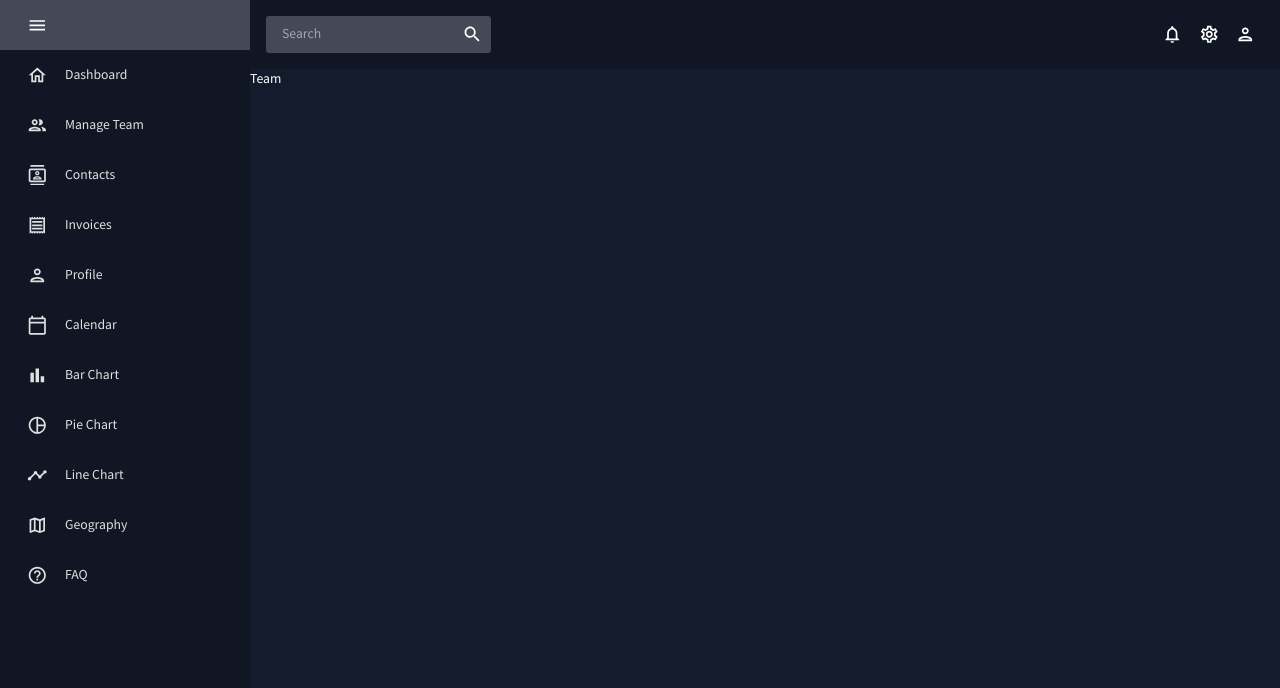
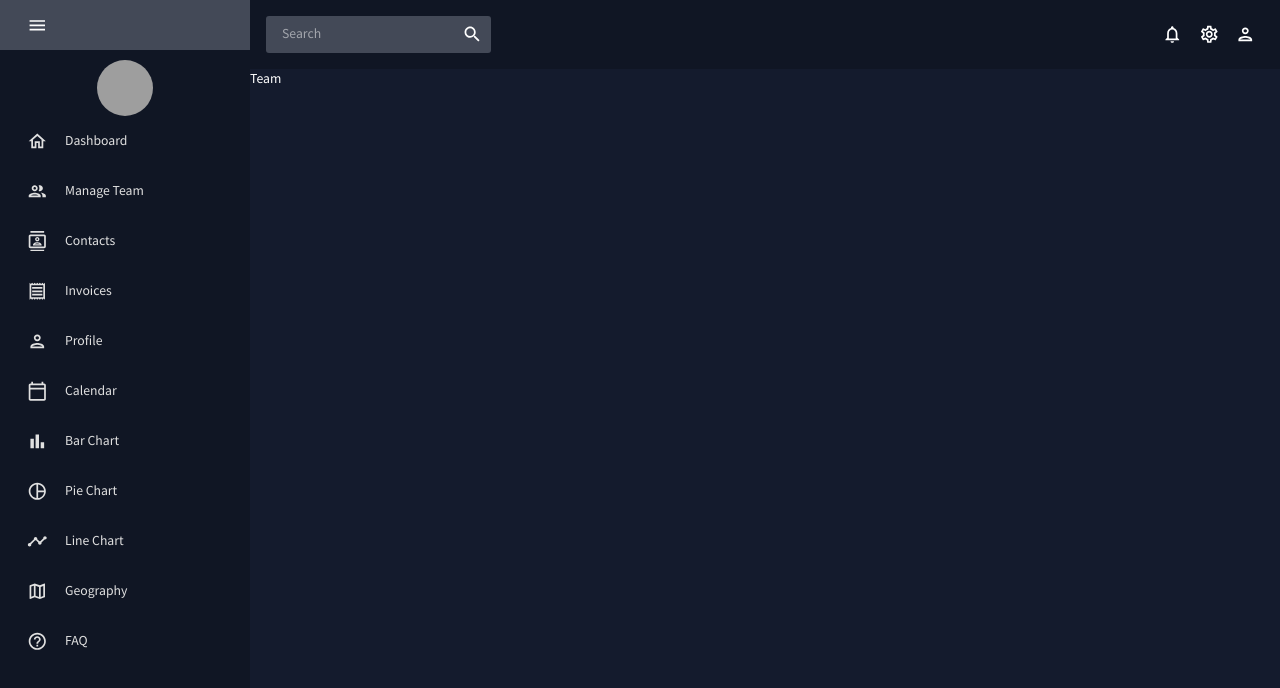
Before and after one commit to sarahabing/test-react, a React app in the folder react-demo/: page /team in a window 1280 px wide. Shown: the top 688 px of the page. Built offline with nearby package versions, Linux system fonts and the light colour scheme; grey boxes are pictures that could not be loaded; the HTML template or start-up script is replaced by a standard one.

Commit message:
i'll debate if i like this style or not

```diff
--- a/react-demo/src/scenes/global/SideBar.tsx
+++ b/react-demo/src/scenes/global/SideBar.tsx
@@ -1,7 +1,6 @@
-import { useState, ReactNode } from 'react'
+import { useState } from 'react'
 import { Sidebar, Menu, MenuItem, useProSidebar } from 'react-pro-sidebar'
-import { Typography, useTheme } from '@mui/material'
-
+import { Avatar, Box, Typography, useTheme } from '@mui/material'
 import { Link } from 'react-router-dom'
 import { colors } from './../../theme'
 import HomeOutlinedIcon from '@mui/icons-material/HomeOutlined'
@@ -16,6 +15,7 @@ import PieChartOutlineOutlinedIcon from '@mui/icons-material/PieChartOutlineOutl
 import TimelineOutlinedIcon from '@mui/icons-material/TimelineOutlined'
 import MenuOutlinedIcon from '@mui/icons-material/MenuOutlined'
 import MapOutlinedIcon from '@mui/icons-material/MapOutlined'
+import { alignProperty } from '@mui/material/styles/cssUtils'
 
 function SideBar(): JSX.Element {
   const theme = useTheme()
@@ -27,7 +27,9 @@ function SideBar(): JSX.Element {
     <Sidebar
       backgroundColor={colors.primary[600]}
       breakPoint='xs'
-      rootStyles={{ border: 'none' }}
+      rootStyles={{
+        border: 'none'
+      }}
     >
       <Menu
         menuItemStyles={{
@@ -36,10 +38,10 @@ function SideBar(): JSX.Element {
             if (level === 0)
               return {
                 backgroundColor: active ? '#eecef9' : undefined,
-               "&:hover": {
-                     backgroundColor: `${colors.primary[400]}`,
-                   },
-            }
+                '&:hover': {
+                  backgroundColor: `${colors.primary[400]}`
+                }
+              }
           }
         }}
       >
@@ -52,6 +54,22 @@ function SideBar(): JSX.Element {
             collapseSidebar()
           }}
         ></MenuItem>
+        <Box
+          textAlign='center'
+          display='flex'
+          justifyContent='center'
+          alignContent='center'
+          pt='10px'
+        >
+          <Avatar
+            alt='Sarah Dockter'
+            sx={{
+              width: 56,
+              height: 56
+            }}
+            src='http://placekitten.com/100/100'
+          />
+        </Box>
         {/* Items */}
         {/* Dashboard */}
         <MenuItem
```
